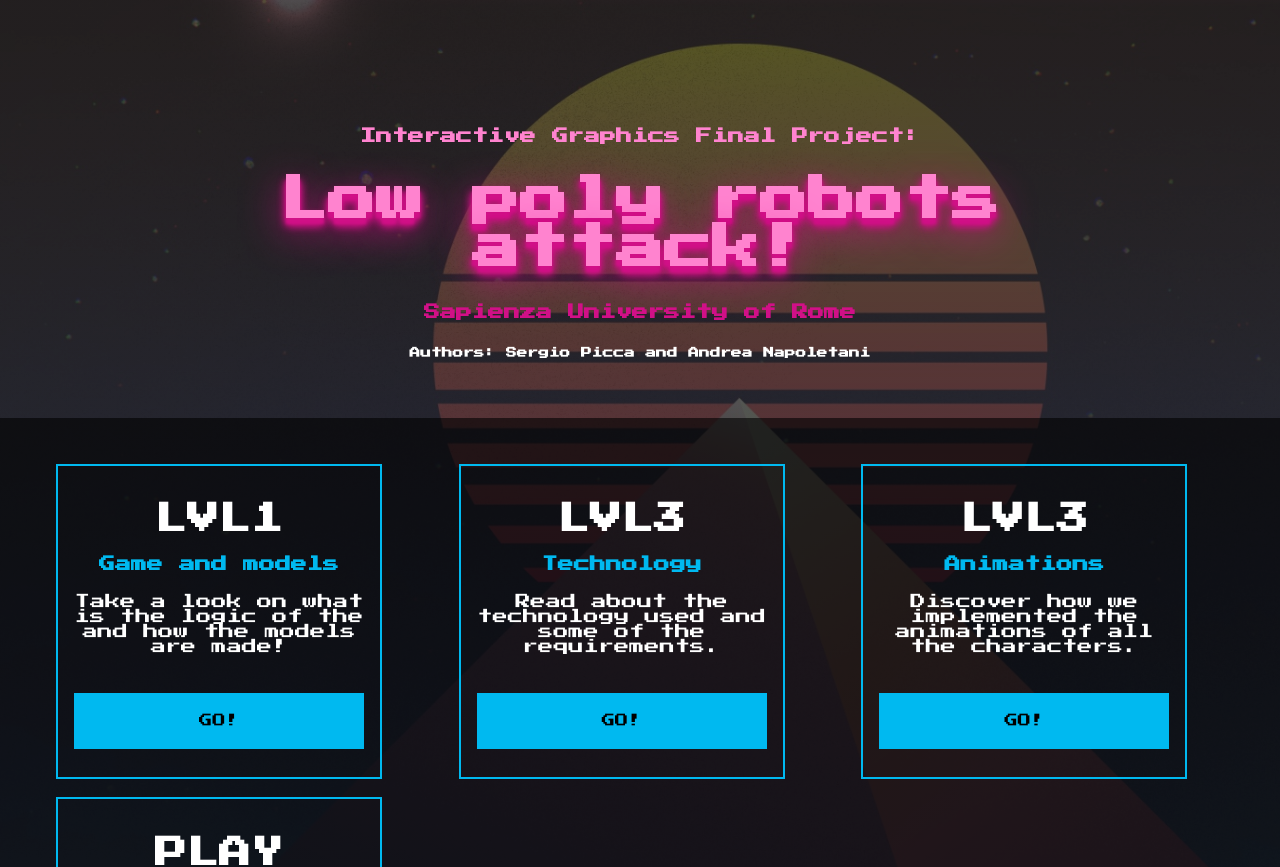
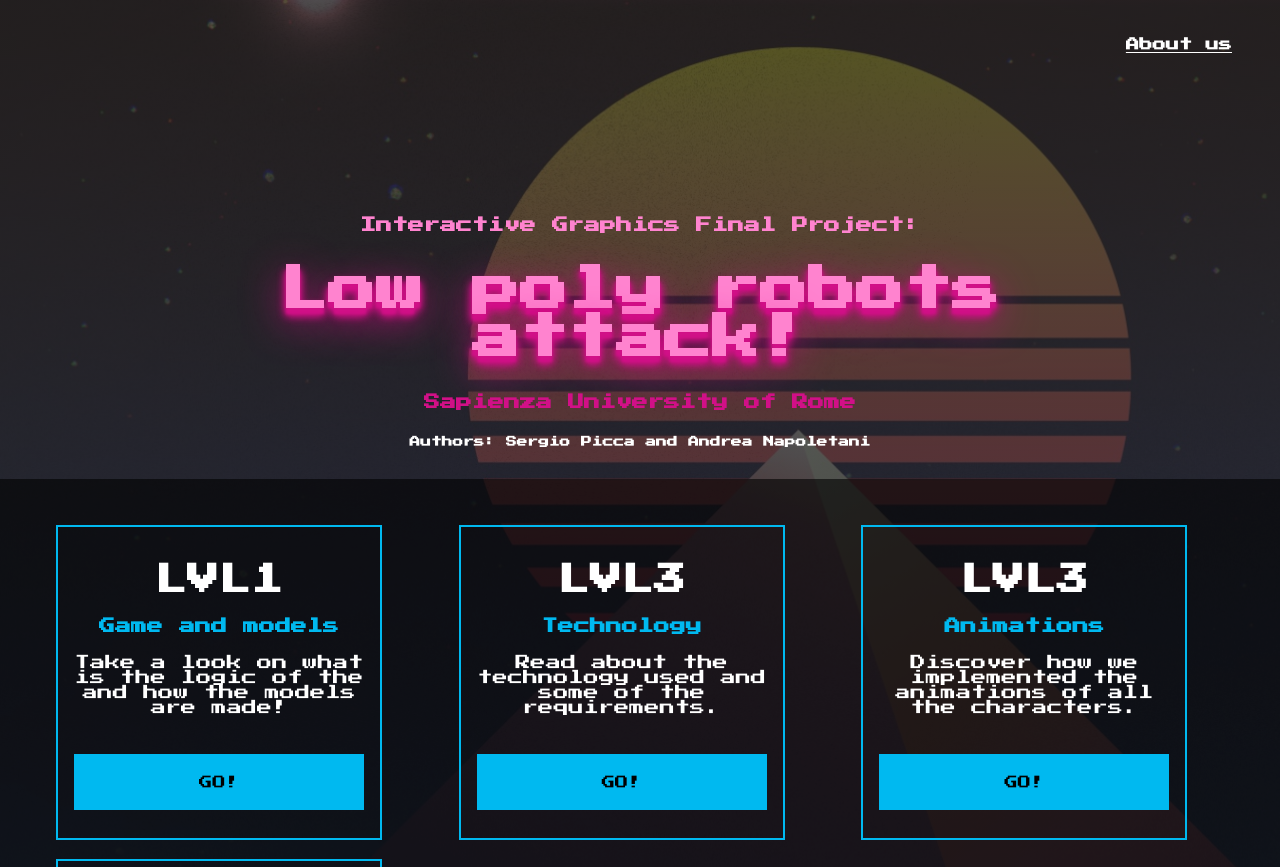
Before and after one commit to sergiopicca/lowPolyRobotsAttack, a React (Create React App) app: page / in a window 1280 px wide. Shown: the top 867 px of the page. Built offline with nearby package versions, Linux system fonts and the light colour scheme.

Commit message:
Add the about sectiona and a new favicon

```diff
--- /dev/null
+++ b/src/About.js
@@ -0,0 +1,12 @@
+import React from 'react';
+
+class About extends React.Component {
+ render() {
+   return (
+   <div className='about'>
+    <h5>About us</h5>
+   </div>)
+ }
+}
+
+export default About;
--- a/src/index.js
+++ b/src/index.js
@@ -3,10 +3,12 @@ import ReactDOM from 'react-dom';
 import './index.scss';
 import Title from  './Title'
 import Selection from './Selection'
+import About from './About'
 import * as serviceWorker from './serviceWorker';
 
 ReactDOM.render(
   <React.StrictMode>
+    <About />
     <Title />
     <Selection />
   </React.StrictMode>,
--- a/src/index.scss
+++ b/src/index.scss
@@ -10,9 +10,10 @@ $low-poly-dark: #303035;
 
 #root{
   display: grid;
-  grid-template-rows: auto 60%;
+  grid-template-rows: auto auto auto;
   grid-template-columns: repeat(auto-fit,  1fr);
   grid-template-areas:
+  "about"
   "title"
   "level-selection";
   justify-items: stretch;
@@ -26,6 +27,19 @@ body {
   background-image: linear-gradient(rgba(34, 33, 33, 0.75),rgba(34, 33, 33, 0.75)), url('./img/retrowave-background.jpg');
   background-size: cover;
   font-family: 'Press Start 2P', cursive;
+}
+/**
+ * Style of the about section
+ */
+.about {
+  grid-area: about;
+  justify-self: end;
+  color: white;
+  padding: 1rem;
+}
+.about h5{
+  margin-right: 2rem;
+  text-decoration: underline;
 }
 
 /**
```
Also changed, not shown: public/logo192.png (deleted), public/logo512.png (deleted).
